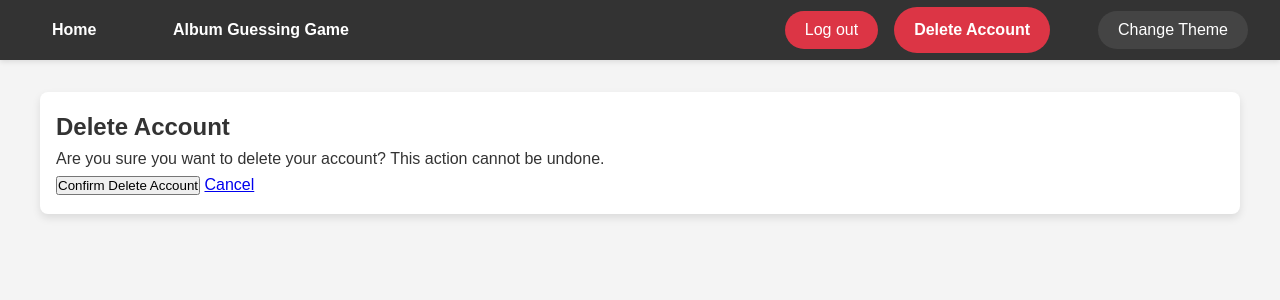
After one commit to AdithyaRajesh1/SpotifyWrapper, a Django app: page /delete-account/ in a window 1280 px wide. The commit adds this page. Shown: the top 300 px of the page. Run offline with Django 5.2, Linux system fonts and the light colour scheme; a user stored in the database is signed in.

Commit message:
delete account functionality added

```diff
--- a/Api/templates/base.html
+++ b/Api/templates/base.html
@@ -102,6 +102,15 @@
             margin-left: auto !important; /* Pushes these elements to the far right */
         }
 
+        /* Red button for delete account */
+        nav .btn-danger {
+            background-color: #dc3545 !important;
+        }
+
+        nav .btn-danger:hover {
+            background-color: #c82333 !important;
+        }
+
         /* Add padding to the content container to prevent clipping */
     </style>
 </head>
@@ -121,6 +130,9 @@
                     {% csrf_token %}
                     <button type="submit" class="btn btn-secondary">Log out</button>
                 </form>
+
+                <!-- Add delete account button -->
+                <a href="{% url 'delete_account' %}" class="btn btn-danger">Delete Account</a>
             {% else %}
                 <!-- Login button aligned to the right -->
                 <a href="{% url 'login' %}" class="btn btn-primary">Log in</a>
--- /dev/null
+++ b/Api/templates/delete_account.html
@@ -0,0 +1,23 @@
+<!DOCTYPE html>
+<html lang="en">
+<head>
+    <meta charset="UTF-8">
+    <title>Delete Account</title>
+</head>
+<body>
+    {% extends 'base.html' %}
+
+    {% block content %}
+    <div class="delete-account-container">
+        <h2>Delete Account</h2>
+        <p>Are you sure you want to delete your account? This action cannot be undone.</p>
+
+        <form method="post">
+            {% csrf_token %}
+            <button type="submit" class="btn btn-danger">Confirm Delete Account</button>
+            <a href="{% url 'home' %}" class="btn btn-secondary">Cancel</a>
+        </form>
+    </div>
+    {% endblock %}
+</body>
+</html>
--- a/Api/urls.py
+++ b/Api/urls.py
@@ -4,7 +4,7 @@ from django.contrib.auth import views as auth_views
 
 from Api import views
 from Api.views import spotify_redirect, CheckAuthentication, CurrentSong, Authentication, home, TopSongs, \
-    SpotifyWrappedView, register, GameView
+    SpotifyWrappedView, register, GameView, delete_account
 
 urlpatterns = [
 
@@ -25,6 +25,7 @@ urlpatterns = [
     path('password_reset_done/', auth_views.PasswordResetDoneView.as_view(template_name='password_reset_done.html'), name='password_reset_done'),
     path('password_reset_confirm/<uidb64>/<token>/', auth_views.PasswordResetConfirmView.as_view(template_name='password_reset_confirm.html'), name='password_reset_confirm'),
     path('password_reset_complete/', auth_views.PasswordResetCompleteView.as_view(template_name='password_reset_complete.html'), name='password_reset_complete'),
+    path('delete-account/', delete_account, name='delete_account'),
 
     path('wrapped/intro/', views.SpotifyWrappedOverviewView.as_view(), name='wrapped_intro'),
     path('wrapped/artists/', views.SpotifyWrappedArtistsView.as_view(), name='wrapped_artists'),
--- a/Api/views.py
+++ b/Api/views.py
@@ -17,6 +17,9 @@ from django.contrib.auth.forms import UserCreationForm
 from django.contrib import messages
 from rest_framework.permissions import IsAuthenticated
 from django.core.serializers.json import DjangoJSONEncoder
+from django.contrib.auth.decorators import login_required
+from django.contrib import messages
+from django.contrib.auth import logout
 import urllib.parse
 
 
@@ -105,11 +108,24 @@ def spotify_redirect(request):
     return redirect(redirect_url)
 
 
+@login_required
+def delete_account(request):
+    if request.method == 'POST':
+        user = request.user
+        user.delete()
+        logout(request)
+        messages.success(request, 'Your account has been successfully deleted.')
+        return redirect('home')
+    return render(request, 'delete_account.html')
+
+
 class CheckAuthentication(APIView):
     permission_classes = [IsAuthenticated]
     def get(self, request, format=None):
         is_authenticated = is_spotify_authenticated(self.request.session.session_key)
         return Response({"is_authenticated": is_authenticated}, status=status.HTTP_200_OK)
+
+
 
 class CurrentSong(APIView):
     permission_classes = [IsAuthenticated]
```
Also changed, not shown: db.sqlite3.
